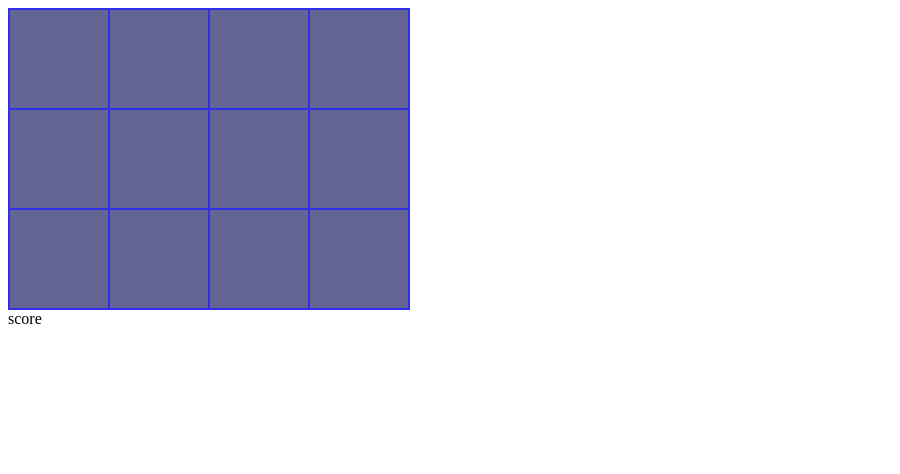
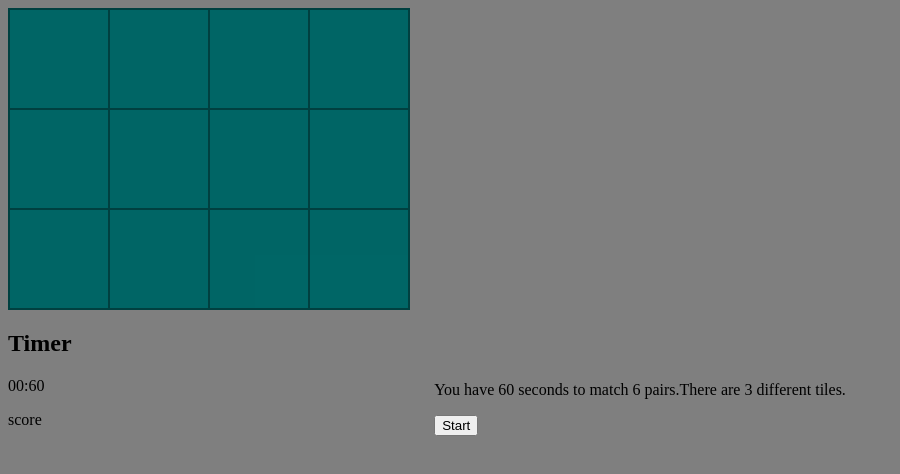
Before and after one commit to LisaOsmanova/match-game, a plain HTML site: page index.html in a window 1280 px wide. Shown: the whole page, without its empty margins (0-900 px from the left). Drawn offline with Linux system fonts and the light colour scheme.

Commit message:
start button + timer

```diff
--- a/counter.js
+++ b/counter.js
@@ -3,8 +3,23 @@ let score = 0;
 let countScore = document.querySelector(".score");
 let svgs = [];
 
-document.querySelector(".container")
+document.addEventListener('DOMContentLoaded', function(){
+    const startPopup = document.getElementById('startPopup');
+    const startButton = document.getElementById('startButton');
+
+    startPopup.style.display = 'flex';
+
+    startButton.addEventListener('click', function () {
+        startPopup.style.display = 'none';
+        timer();
+        startGame();
+      });
+})
+
+ function startGame(){
+    document.querySelector(".container")
     .addEventListener("click",(event)=> {
+
         const stopPressing = ids.length >= 2;
         if (!stopPressing){
             const clickedButton = event.target;
@@ -30,6 +45,7 @@ document.querySelector(".container")
             }
         }
 });
+ }
 
 function showPicture(list) {
     for (let svg of list) {
@@ -65,3 +81,14 @@ function handleId (firstId, secondId,list) {
     }
     ids = [];
 }
+
+function timer(){
+    let sec = 60;
+    let timer = setInterval(function(){
+        document.getElementById('safeTimerDisplay').innerHTML='00:'+sec;
+        sec--;
+        if (sec < 0) {
+            clearInterval(timer);
+        }
+    }, 1000);
+};
--- a/index.html
+++ b/index.html
@@ -7,6 +7,13 @@
     <title>Memory game</title>
 </head>
 <body>
+  <div id="startPopup" class="popup">
+    <div class="popup-content">
+      <p>You have 60 seconds to match 6 pairs.There are 3 different tiles.</p>
+      <button id="startButton">Start</button>
+    </div>
+  </div>
+
     <div class="container">
         <button data-id="scissors" class="cell">
             <svg xmlns="http://www.w3.org/2000/svg" fill="none" viewBox="0 0 24 24" stroke-width="1.5" stroke="currentColor" class="w-6 h-6 hidden">
@@ -59,6 +66,10 @@
           </svg>
           </button>
     </div>
+    <div id="safeTimer">
+      <h2>Timer</h2>
+      <p id="safeTimerDisplay">00:60</p>
+      </div>
     <span class="score">score</span>
     <script src="./counter.js"></script>
 </body>
--- a/style.css
+++ b/style.css
@@ -6,8 +6,8 @@
 }
 
 .cell, .container {
-  border: 1px solid rgb(47, 47, 235);
-  background-color: rgb(100, 100, 149);
+  border: 1px solid #008080;
+  background-color: #00CCCC;
   cursor: pointer;
 }
 
@@ -16,5 +16,19 @@
 }
 
 .disabled {
-  background-color: rgb(216, 216, 235);
+  background-color: #333333;
 }
+
+.popup {
+  position: fixed;
+  top: 0;
+  left: 0;
+  width: 100%;
+  height: 100%;
+  background: rgba(0, 0, 0, 0.5);
+  display: flex;
+  justify-content: center;
+  align-items: center;
+  z-index: 1000;
+  display: none;
+}
```
